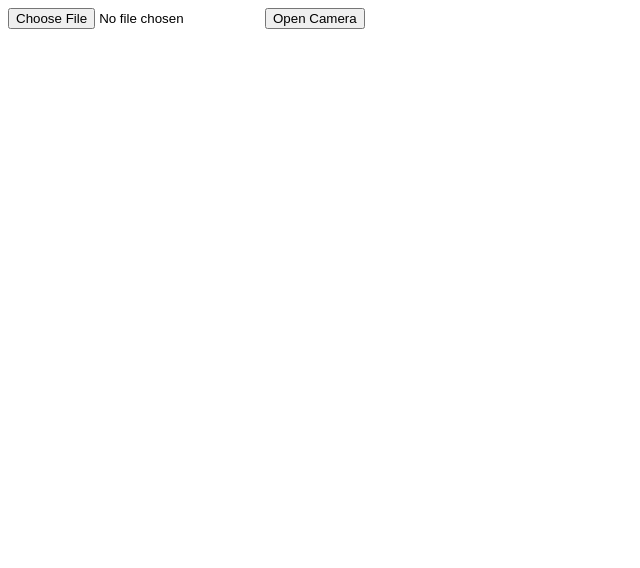
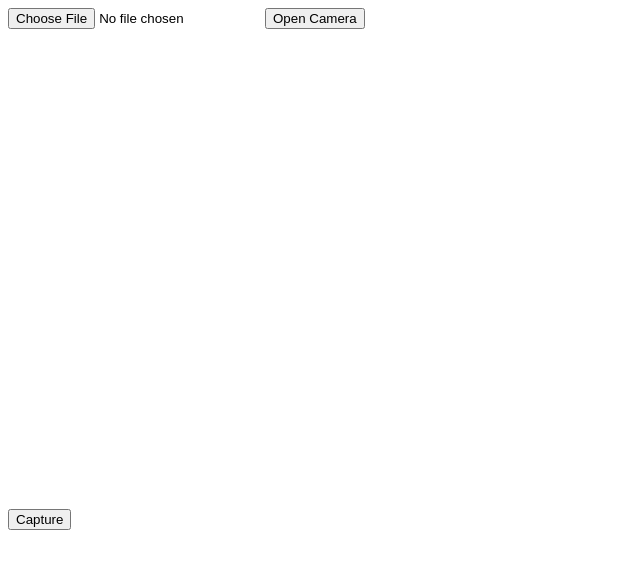
Before and after one commit to jonkerw85/jonkerw85.github.io, a plain HTML site: page barcode-scanner.htm in a window 1280 px wide. Both pictures are taken after a click on the button "Open Camera". Shown: the whole page, without its empty margins (0-640 px from the left). Drawn offline with Linux system fonts and the light colour scheme.

Commit message:
Update barcode-scanner.htm

```diff
--- a/barcode-scanner.htm
+++ b/barcode-scanner.htm
@@ -83,7 +83,13 @@
 	<div id="result"></div>
 
 	<script>
+		const videoElement = document.getElementById('video');
+		const captureButton = document.getElementById('capture');
 
+		document.getElementById('camera').addEventListener('click', () => {
+			videoElement.style.display = 'block';
+			captureButton.style.display = 'block';
+		});
 	</script>
 </body>
 
```
